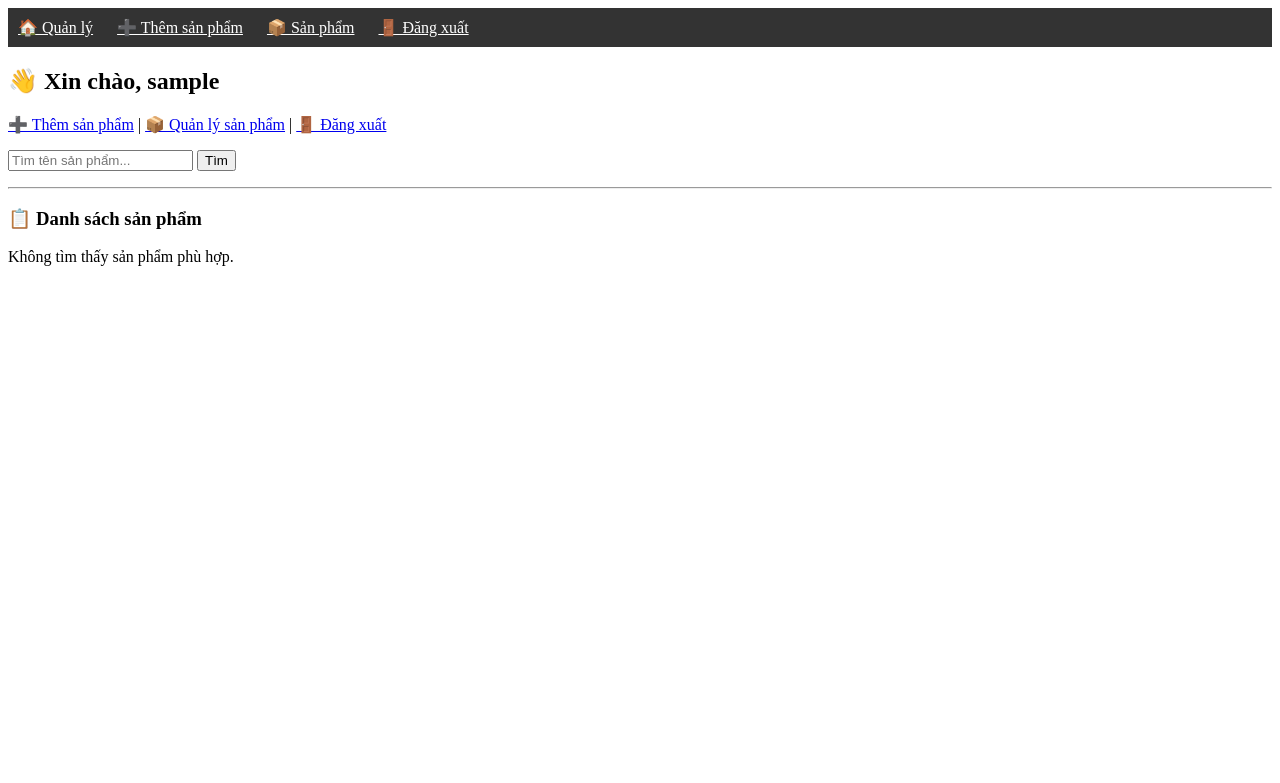
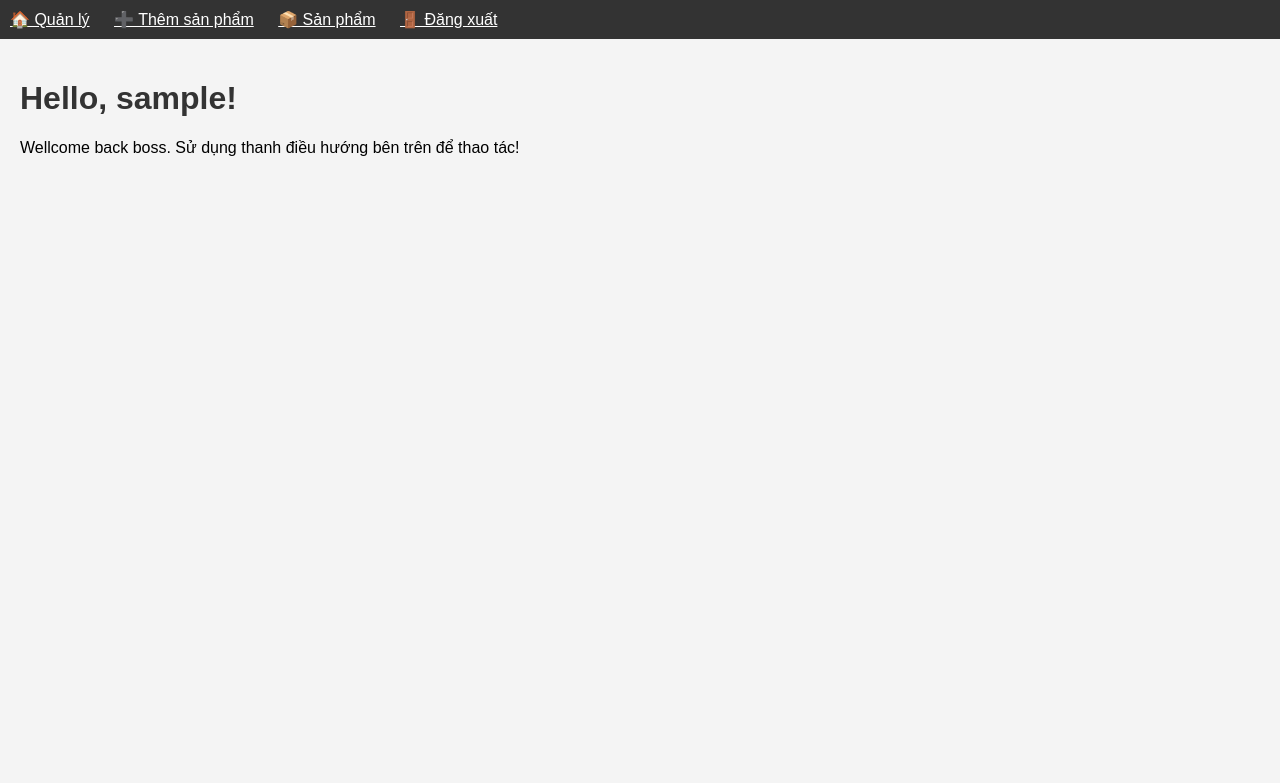
Before and after one commit to manhduc-25/Nhom11, a PHP site: page /flower_gift_shop/admin/dashboard.php in a window 1280 px wide. Shown: the top 783 px of the page. Run offline with PHP 8.4, Linux system fonts and the light colour scheme; the visitor is signed in with stand-in values (Sample User, id 1); data that the repository does not hold is empty.

Commit message:
Update dashboard.php

```diff
--- a/flower_gift_shop/admin/dashboard.php
+++ b/flower_gift_shop/admin/dashboard.php
@@ -1,68 +1,42 @@
 <?php
 session_start();
 if (!isset($_SESSION['admin'])) {
-    header("Location: login.php");
-    exit;
+  header("Location: login.php");
+  exit;
 }
+?>
 
-require_once '../includes/db.php';
-include 'header.php';
-
-$search = $_GET['search'] ?? '';
-?>
 
 <!DOCTYPE html>
 <html lang="vi">
 <head>
   <meta charset="UTF-8">
-  <title>Trang quản trị</title>
+  <title>Admin Dashboard</title>
   <style>
-    .product { border: 1px solid #ccc; padding: 10px; margin: 10px 0; }
-    .product img { width: 100px; height: 100px; object-fit: cover; float: left; margin-right: 15px; }
+    body {
+      font-family: Arial, sans-serif;
+      background-color: #f4f4f4;
+      margin: 0;
+      padding: 0;
+    }
+
+    .dashboard-content {
+      padding: 20px;
+    }
+
+    h1 {
+      color: #333;
+    }
   </style>
 </head>
 <body>
 
-<h2>👋 Xin chào, <?= htmlspecialchars($_SESSION['admin']) ?></h2>
+  <?php include 'header.php'; ?>
 
-<p><a href="add_product.php">➕ Thêm sản phẩm</a> | <a href="manage_products.php">📦 Quản lý sản phẩm</a> | <a href="logout.php">🚪 Đăng xuất</a></p>
-
-<!-- 🔎 Thanh tìm kiếm -->
-<form method="GET">
-  <input type="text" name="search" placeholder="Tìm tên sản phẩm..." value="<?= htmlspecialchars($search) ?>">
-  <button type="submit">Tìm</button>
-</form>
-
-<hr>
-
-<h3>📋 Danh sách sản phẩm</h3>
-
-<?php
-$where = '1';
-if (!empty($search)) {
-    $s = $conn->real_escape_string($search);
-    $where .= " AND name LIKE '%$s%'";
-}
-
-$result = $conn->query("SELECT * FROM products WHERE $where ORDER BY created_at DESC LIMIT 10");
-
-if ($result->num_rows > 0):
-    while ($row = $result->fetch_assoc()):
-?>
-  <div class="product">
-    <img src="../<?= htmlspecialchars($row['image']) ?>" alt="">
-    <strong><?= htmlspecialchars($row['name']) ?></strong><br>
-    <?= htmlspecialchars($row['description']) ?><br>
-    <strong><?= number_format($row['price']) ?> đ</strong> | <?= $row['category'] === 'flower' ? 'Hoa' : 'Quà' ?><br>
-    <a href="edit_product.php?id=<?= $row['id'] ?>">✏️ Sửa</a> |
-    <a href="delete_product.php?id=<?= $row['id'] ?>" onclick="return confirm('Bạn chắc muốn xoá?')">🗑️ Xoá</a>
+  <div class="dashboard-content">
+    <h1>Hello, <?= htmlspecialchars($_SESSION['admin']) ?>!</h1>
+    <p>Wellcome back boss. Sử dụng thanh điều hướng bên trên để thao tác!</p>
   </div>
-<?php
-    endwhile;
-else:
-    echo "<p>Không tìm thấy sản phẩm phù hợp.</p>";
-endif;
-?>
 
 </body>
 </html>
```
